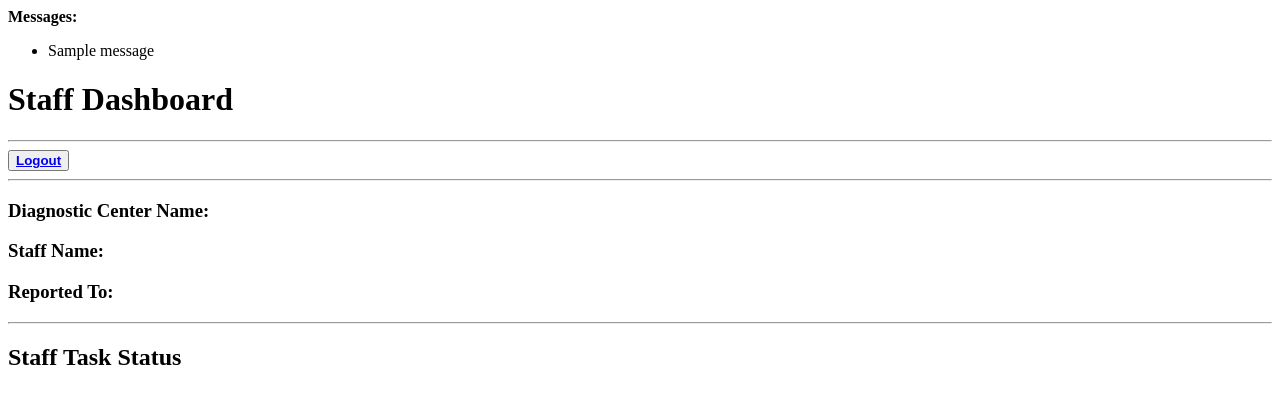
After one commit to siyam04/ODLRS_v.2, a Django app: page /staff-dashboard/ in a window 1280 px wide. The commit adds this page. Shown: the top 404 px of the page. Run offline with Django 3.2, Linux system fonts and the light colour scheme; one stand-in notice (Sample message) is shown.

Commit message:
admin, staff login + dashboard complete...

```diff
--- a/diagnostic_centers/urls.py
+++ b/diagnostic_centers/urls.py
@@ -1,7 +1,16 @@
 from django.urls import path
 
 from .views import (
+
     AllDiagnosticCenters,
+
+    admin_login,
+    admin_logout,
+    AdminDashboard,
+
+    staff_login,
+    staff_logout,
+    StaffDashboard,
 )
 
 
@@ -11,4 +20,12 @@ urlpatterns = [
 
     path('all-centers/', AllDiagnosticCenters.as_view(), name='all-centers'),
 
+    path('admin-login/', admin_login, name='admin-login'),
+    path('admin-logout/', admin_logout, name='admin-logout'),
+    path('admin-dashboard/', AdminDashboard.as_view(), name='admin-dashboard'),
+
+    path('staff-login/', staff_login, name='staff-login'),
+    path('staff-logout/', staff_logout, name='staff-logout'),
+    path('staff-dashboard/', StaffDashboard.as_view(), name='staff-dashboard'),
+
 ]
--- a/diagnostic_centers/views.py
+++ b/diagnostic_centers/views.py
@@ -1,14 +1,76 @@
-from django.shortcuts import render
-from django.contrib.auth import authenticate
+from django.contrib import messages
+from django.shortcuts import render, redirect, get_object_or_404
+from django.contrib.auth.decorators import login_required
+from django.contrib.auth import authenticate, login, logout
 from django.contrib.auth.hashers import make_password
 from django.views.generic import (
     ListView,
-    DetailView,
+    TemplateView,
 )
 
-from .models import DiagnosticCenter
+from .models import DiagnosticCenter, DiagnosticAdmin, DiagnosticStaff
+from .forms import AdminLoginForm, StaffLoginForm
 
 
 class AllDiagnosticCenters(ListView):
     model = DiagnosticCenter
     template_name = 'diagnostic_centers/all_centers.html'
+
+
+class AdminDashboard(TemplateView):
+    template_name = 'diagnostic_centers/admin_dashboard.html'
+
+
+class StaffDashboard(TemplateView):
+    template_name = 'diagnostic_centers/staff_dashboard.html'
+
+
+def admin_login(request, template_name='diagnostic_centers/admin_login.html'):
+    admin_login_form = AdminLoginForm()
+
+    if request.method == 'POST':
+        username = request.POST.get('username')
+        password = request.POST.get('password')
+
+        try:
+            DiagnosticAdmin.objects.get(username=username, password=password)
+            messages.success(request, 'Login Successful for {}'.format(username), extra_tags='html_safe')
+            return redirect('diagnostic_centers:admin-dashboard')
+
+        except DiagnosticAdmin.DoesNotExist:
+            return redirect('diagnostic_centers:admin-login')
+
+    context = {
+        'admin_login_form': admin_login_form}
+
+    return render(request, template_name, context)
+
+
+def admin_logout(request):
+    messages.success(request, 'Logged Out.', extra_tags='html_safe')
+    return redirect('diagnostic_centers:admin-login')
+
+
+def staff_login(request, template_name='diagnostic_centers/staff_login.html'):
+    staff_login_form = StaffLoginForm()
+
+    if request.method == 'POST':
+        username = request.POST.get('username')
+        password = request.POST.get('password')
+
+        try:
+            DiagnosticStaff.objects.get(username=username, password=password)
+            messages.success(request, 'Login Successful for {}'.format(username), extra_tags='html_safe')
+            return redirect('diagnostic_centers:staff-dashboard')
+
+        except DiagnosticStaff.DoesNotExist:
+            return redirect('diagnostic_centers:staff-login')
+
+    context = {'staff_login_form': staff_login_form}
+
+    return render(request, template_name, context)
+
+
+def staff_logout(request):
+    messages.success(request, 'Logged Out.', extra_tags='html_safe')
+    return redirect('diagnostic_centers:staff-login')
--- /dev/null
+++ b/templates/diagnostic_centers/staff_dashboard.html
@@ -0,0 +1,30 @@
+<!DOCTYPE html>
+<html lang="en">
+<head>
+    <meta charset="UTF-8">
+    <title>Staff Dashboard | ODLRS</title>
+</head>
+
+<body>
+{#    {% include 'diagnostic_centers/messages.html' %}#}
+{% if messages %}
+    <strong>Messages:</strong>
+    <ul>
+	    {% for message in messages %}
+	        <li>{{message}}</li>
+	    {% endfor %}
+    </ul>
+{% endif %}
+
+    <h1>Staff Dashboard</h1>
+    <hr>
+    <button type="submit"><a href="{% url 'diagnostic_centers:staff-logout' %}"><b>Logout</b></a></button>
+    <hr>
+    <h3>Diagnostic Center Name: </h3>
+    <h3>Staff Name: </h3>
+    <h3>Reported To: </h3>
+    <hr>
+    <h2>Staff Task Status</h2>
+
+</body>
+</html>
--- a/templates/home.html
+++ b/templates/home.html
@@ -6,7 +6,7 @@
 
     <div class="welcome text-dark">
         <hr>
-        <h1>Home Page</h1>
+        <h1>Customer Page</h1>
 
         <hr>
 
```
Also changed, not shown: diagnostic_centers/forms.py (+15 -10 lines), diagnostic_centers/models.py (+6 -4 lines), templates/diagnostic_centers/admin_dashboard.html (added, +29 -0 lines), templates/diagnostic_centers/admin_login.html (added, +32 -0 lines), templates/diagnostic_centers/staff_login.html (added, +32 -0 lines), db.sqlite3, diagnostic_centers/migrations/0004_auto_20190525_2150.py (added), diagnostic_centers/migrations/0005_auto_20190526_0034.py (added).
